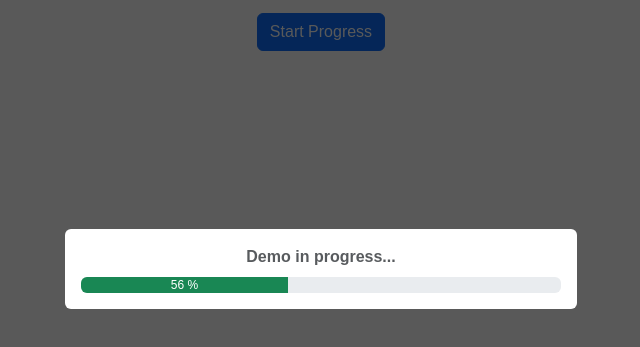
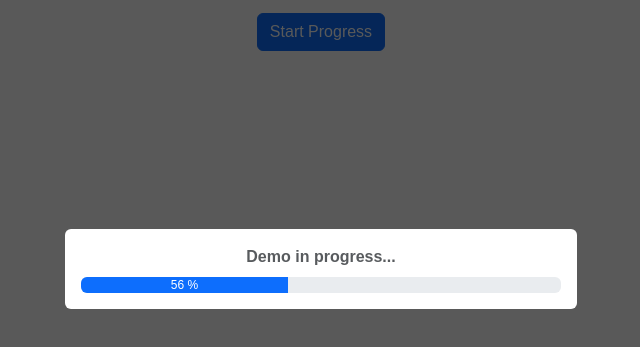
Before and after one commit to Vlad345345/bs-progressbar, a plain HTML site: page example/index.html in a window 1280 px wide. Both pictures are taken after a click on the button "Start Progress". Shown: the part 131-478 px from the top of the page, without its empty margins (319-959 px from the left). Drawn offline with nearby package versions, Linux system fonts and the light colour scheme.

Commit message:
Update index.html

```diff
--- a/example/index.html
+++ b/example/index.html
@@ -22,7 +22,7 @@
   <script src="../bs-progressbar.js"></script>
   <script>
     function showProgress() {
-      window.Progressbar.start(5000, 'Demo in progress...', false, 'bg-success');
+      window.Progressbar.start(5000, 'Demo in progress...', false, 'bg-primary');
       setTimeout(() => {
         window.Progressbar.update_label('Wrapping up...');
       }, 3000);
```
